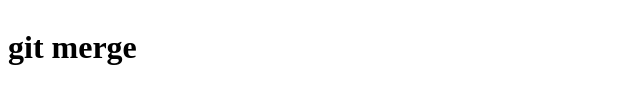
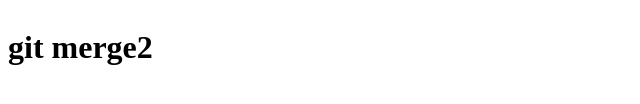
Before and after one commit to yukiQ1/git_tutorial, a plain HTML site: page index.html in a window 1280 px wide. Shown: the part 264-368 px from the top of the page, 0-640 px from the left. Drawn offline with Linux system fonts and the light colour scheme.

Commit message:
gitmergeを追記

```diff
--- a/index.html
+++ b/index.html
@@ -2,4 +2,4 @@
 <p>git status</p>
 <p>git diff</p>
 <p>git commit -- amend</p>
-<p>git merge</p>
+<p>git merge2</p>
```
